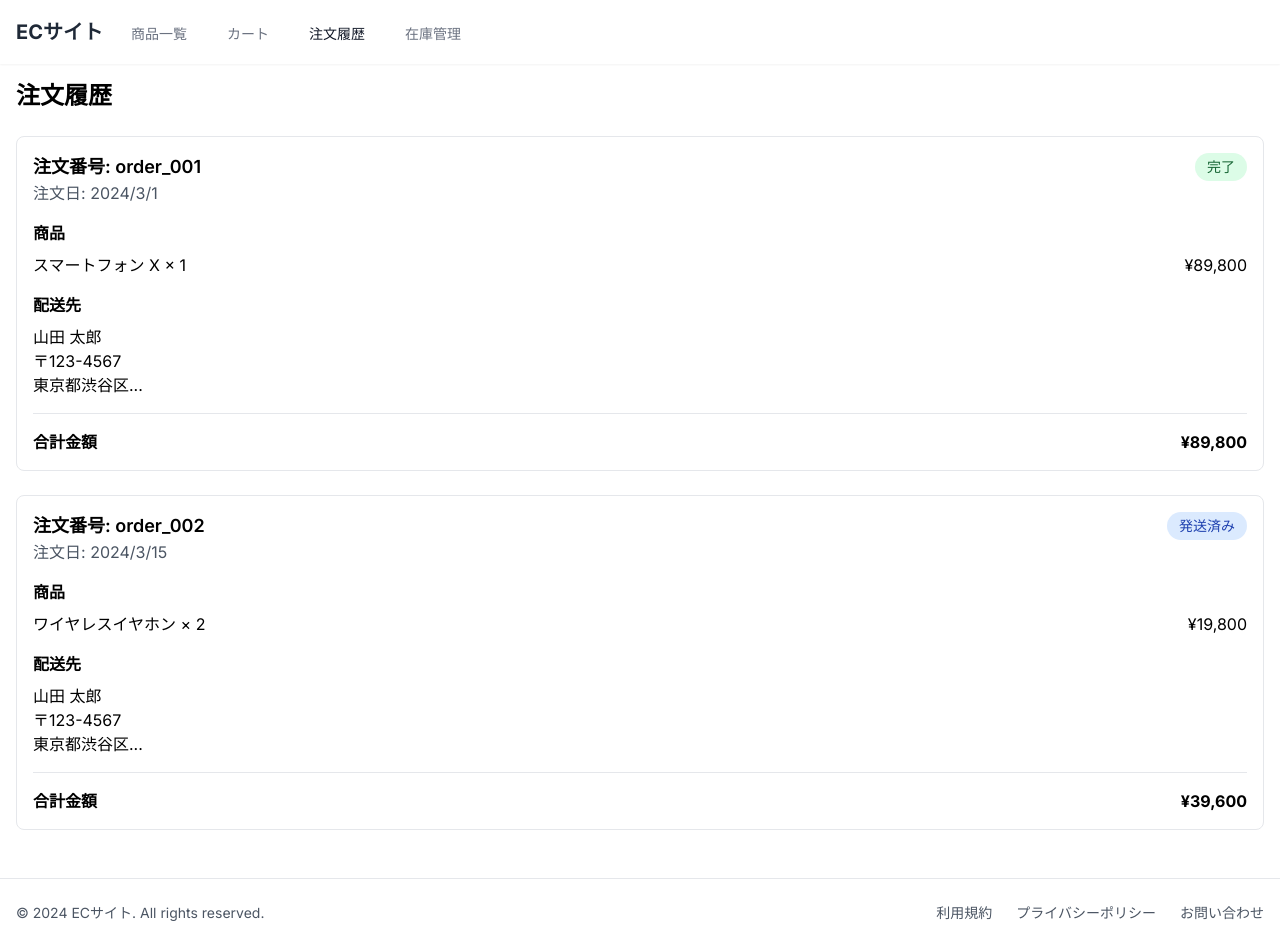
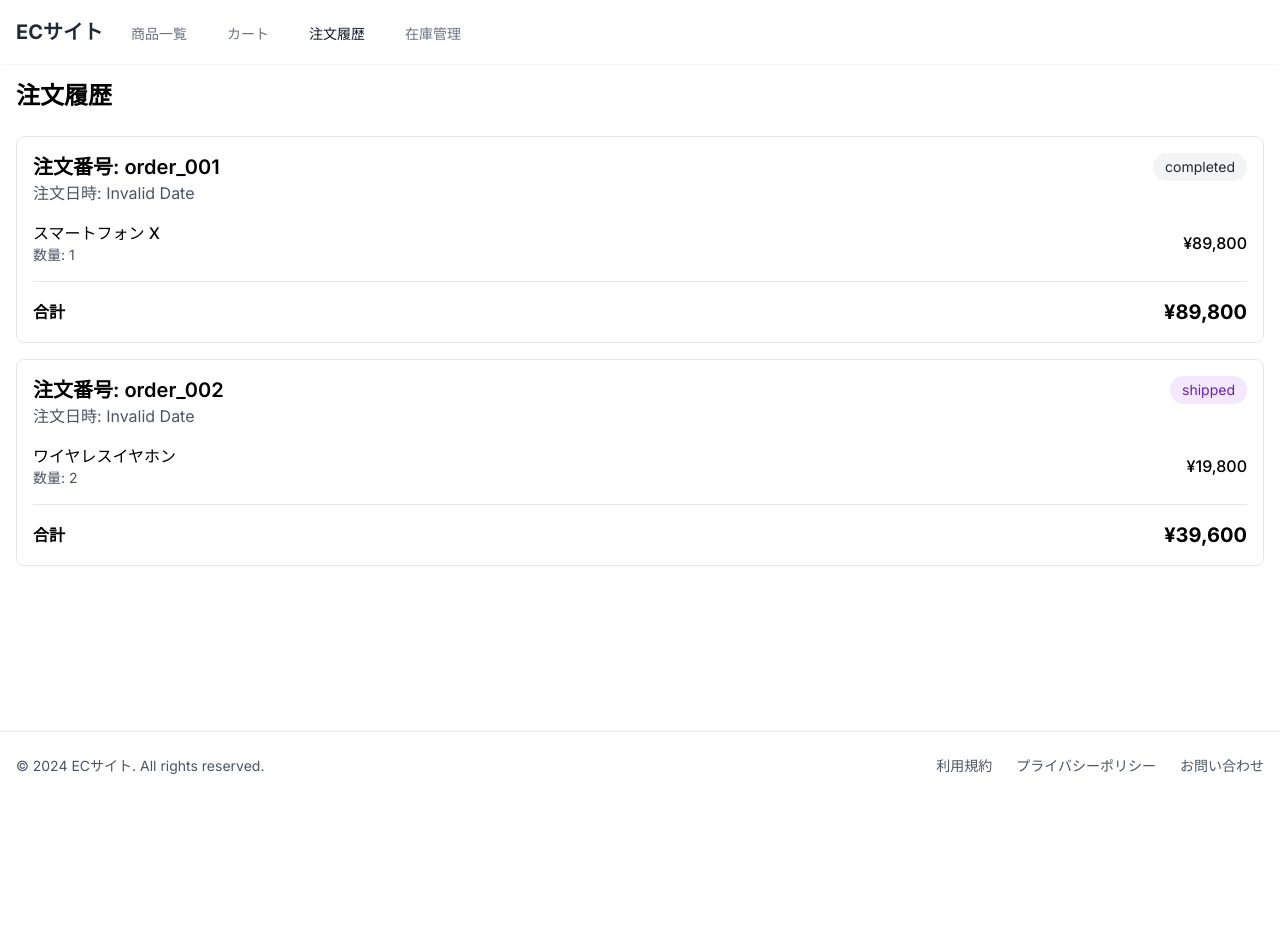
Before and after one commit to tamaco489/tanstack_query_sample, a Next.js app: page /orders in a window 1280 px wide. After the commit the page ends 800 px from the top, so only its background shows below. Built offline with nearby package versions, Linux system fonts and the light colour scheme.

Commit message:
fix: view

```diff
--- a/app/carts/page.tsx
+++ b/app/carts/page.tsx
@@ -1,87 +1,61 @@
 'use client';
 
 import { useCart } from '@/app/hooks/useCart';
+import { CartItem } from '@/app/types/cart';
 
 export default function CartPage() {
-  const { cart, isLoading, error, removeFromCart } = useCart();
-
-  if (isLoading) {
-    return <div className="p-4">読み込み中...</div>;
-  }
-
-  if (error) {
-    return <div className="p-4 text-red-500">エラーが発生しました</div>;
-  }
+  const { cart, removeFromCart } = useCart();
 
   if (!cart) {
-    return <div className="p-4">カートが見つかりませんでした。</div>;
+    return <div className="p-4">カートは空です</div>;
   }
 
   return (
     <div className="container mx-auto p-4">
       <h1 className="text-2xl font-bold mb-6">ショッピングカート</h1>
-
-      <div className="grid grid-cols-1 lg:grid-cols-3 gap-6">
-        <div className="lg:col-span-2">
-          {cart.items.map((item) => (
-            <div key={item.productId} className="flex items-center border-b py-4">
-              <div className="w-24 h-24 bg-gray-100 rounded mr-4">
+      <div className="grid grid-cols-1 gap-4">
+        {cart.items.map((item: CartItem) => (
+          <div key={item.productId} className="border rounded-lg p-4 flex items-center gap-4">
             <img
               src={item.image}
               alt={item.name}
-                  className="w-full h-full object-cover rounded"
+              className="w-24 h-24 object-cover rounded"
             />
-              </div>
             <div className="flex-grow">
-                <h3 className="font-semibold">{item.name}</h3>
+              <h2 className="text-xl font-semibold">{item.name}</h2>
               <p className="text-gray-600">数量: {item.quantity}</p>
               <p className="text-lg font-bold">¥{item.price.toLocaleString()}</p>
             </div>
             <button
-                className="text-red-500 hover:text-red-700"
               onClick={() => removeFromCart.mutate(item.productId)}
-                disabled={removeFromCart.isPending}
+              className="bg-red-500 text-white px-4 py-2 rounded hover:bg-red-600 transition-colors"
             >
-                {removeFromCart.isPending ? '削除中...' : '削除'}
+              削除
             </button>
           </div>
         ))}
       </div>
-
-        <div className="lg:col-span-1">
-          <div className="bg-gray-50 p-4 rounded-lg">
-            <h2 className="text-xl font-bold mb-4">注文概要</h2>
-            <div className="space-y-2">
-              <div className="flex justify-between">
-                <span>小計</span>
+      <div className="mt-8 border-t pt-4">
+        <div className="flex justify-between mb-2">
+          <span>小計:</span>
           <span>¥{cart.subtotal.toLocaleString()}</span>
         </div>
-              <div className="flex justify-between">
-                <span>送料</span>
+        <div className="flex justify-between mb-2">
+          <span>送料:</span>
           <span>¥{cart.shipping.toLocaleString()}</span>
         </div>
-              <div className="flex justify-between">
-                <span>消費税</span>
+        <div className="flex justify-between mb-2">
+          <span>税:</span>
           <span>¥{cart.tax.toLocaleString()}</span>
         </div>
-              <div className="border-t pt-2 mt-2">
-                <div className="flex justify-between font-bold">
-                  <span>合計</span>
+        <div className="flex justify-between text-xl font-bold mt-4">
+          <span>合計:</span>
           <span>¥{cart.total.toLocaleString()}</span>
         </div>
-              </div>
-            </div>
-            <button
-              className="w-full mt-4 bg-blue-500 text-white py-2 px-4 rounded hover:bg-blue-600 transition-colors"
-              onClick={() => {
-                // 注文処理を実装
-              }}
-            >
+        <button className="w-full mt-6 bg-blue-500 text-white py-3 rounded-lg hover:bg-blue-600 transition-colors">
           レジに進む
         </button>
       </div>
     </div>
-      </div>
-    </div>
   );
-};
+}
--- a/app/inventory/page.tsx
+++ b/app/inventory/page.tsx
@@ -1,38 +1,26 @@
 'use client';
 
-import { useEffect, useState } from 'react';
+import { useQuery } from '@tanstack/react-query';
+import { InventoryItem, InventoryResponse } from '@/app/types/inventory';
 
-interface InventoryItem {
-  productId: number;
-  name: string;
-  currentStock: number;
-  reservedStock: number;
-  availableStock: number;
-  lastUpdated: string;
+async function fetchInventory(): Promise<InventoryItem[]> {
+  const response = await fetch('/api/inventory');
+  const data: InventoryResponse = await response.json();
+  return data.items;
 }
 
 export default function InventoryPage() {
-  const [inventory, setInventory] = useState<InventoryItem[]>([]);
-  const [loading, setLoading] = useState(true);
+  const { data: inventory, isLoading, error } = useQuery({
+    queryKey: ['inventory'],
+    queryFn: fetchInventory,
+  });
 
-  useEffect(() => {
-    const fetchInventory = async () => {
-      try {
-        const response = await fetch('/api/inventory');
-        const data = await response.json();
-        setInventory(data.inventory);
-      } catch (error) {
-        console.error('在庫情報の取得に失敗しました:', error);
-      } finally {
-        setLoading(false);
-      }
-    };
+  if (isLoading) {
+    return <div className="p-4">読み込み中...</div>;
+  }
 
-    fetchInventory();
-  }, []);
-
-  if (loading) {
-    return <div className="p-4">読み込み中...</div>;
+  if (error) {
+    return <div className="p-4 text-red-500">エラーが発生しました</div>;
   }
 
   const getStockStatus = (availableStock: number) => {
@@ -73,7 +61,7 @@ export default function InventoryPage() {
             </tr>
           </thead>
           <tbody className="divide-y divide-gray-200">
-            {inventory.map((item) => (
+            {inventory?.map((item: InventoryItem) => (
               <tr key={item.productId}>
                 <td className="px-6 py-4 whitespace-nowrap">
                   <div className="text-sm font-medium text-gray-900">{item.name}</div>
--- a/app/orders/page.tsx
+++ b/app/orders/page.tsx
@@ -1,121 +1,76 @@
 'use client';
 
-import { useEffect, useState } from 'react';
+import { useQuery } from '@tanstack/react-query';
+import { Order, OrderResponse } from '@/app/types/order';
+import { CartItem } from '@/app/types/cart';
 
-interface OrderItem {
-  productId: number;
-  name: string;
-  price: number;
-  quantity: number;
-}
-
-interface ShippingAddress {
-  name: string;
-  postalCode: string;
-  address: string;
-}
-
-interface Order {
-  id: string;
-  date: string;
-  status: string;
-  items: OrderItem[];
-  total: number;
-  shippingAddress: ShippingAddress;
+async function fetchOrders(): Promise<Order[]> {
+  const response = await fetch('/api/orders');
+  const data: OrderResponse = await response.json();
+  return data.orders;
 }
 
 export default function OrdersPage() {
-  const [orders, setOrders] = useState<Order[]>([]);
-  const [loading, setLoading] = useState(true);
+  const { data: orders, isLoading, error } = useQuery({
+    queryKey: ['orders'],
+    queryFn: fetchOrders,
+  });
 
-  useEffect(() => {
-    const fetchOrders = async () => {
-      try {
-        const response = await fetch('/api/orders');
-        const data = await response.json();
-        setOrders(data.orders);
-      } catch (error) {
-        console.error('注文履歴の取得に失敗しました:', error);
-      } finally {
-        setLoading(false);
-      }
-    };
-
-    fetchOrders();
-  }, []);
-
-  if (loading) {
+  if (isLoading) {
     return <div className="p-4">読み込み中...</div>;
   }
 
-  const getStatusColor = (status: string) => {
+  if (error) {
+    return <div className="p-4 text-red-500">エラーが発生しました</div>;
+  }
+
+  const getStatusColor = (status: Order['status']) => {
     switch (status) {
-      case 'completed':
-        return 'bg-green-100 text-green-800';
-      case 'shipped':
-        return 'bg-blue-100 text-blue-800';
       case 'pending':
         return 'bg-yellow-100 text-yellow-800';
+      case 'processing':
+        return 'bg-blue-100 text-blue-800';
+      case 'shipped':
+        return 'bg-purple-100 text-purple-800';
+      case 'delivered':
+        return 'bg-green-100 text-green-800';
+      case 'cancelled':
+        return 'bg-red-100 text-red-800';
       default:
         return 'bg-gray-100 text-gray-800';
-    }
-  };
-
-  const getStatusText = (status: string) => {
-    switch (status) {
-      case 'completed':
-        return '完了';
-      case 'shipped':
-        return '発送済み';
-      case 'pending':
-        return '処理中';
-      default:
-        return status;
     }
   };
 
   return (
     <div className="container mx-auto p-4">
       <h1 className="text-2xl font-bold mb-6">注文履歴</h1>
-
-      <div className="space-y-6">
-        {orders.map((order) => (
+      <div className="grid grid-cols-1 gap-4">
+        {orders?.map((order: Order) => (
           <div key={order.id} className="border rounded-lg p-4">
             <div className="flex justify-between items-start mb-4">
               <div>
-                <h2 className="text-lg font-semibold">注文番号: {order.id}</h2>
-                <p className="text-gray-600">
-                  注文日: {new Date(order.date).toLocaleDateString('ja-JP')}
-                </p>
+                <h2 className="text-xl font-semibold">注文番号: {order.id}</h2>
+                <p className="text-gray-600">注文日時: {new Date(order.createdAt).toLocaleString()}</p>
               </div>
               <span className={`px-3 py-1 rounded-full text-sm ${getStatusColor(order.status)}`}>
-                {getStatusText(order.status)}
+                {order.status}
               </span>
             </div>
-
-            <div className="mb-4">
-              <h3 className="font-semibold mb-2">商品</h3>
-              <div className="space-y-2">
-                {order.items.map((item) => (
-                  <div key={item.productId} className="flex justify-between">
-                    <span>{item.name} × {item.quantity}</span>
-                    <span>¥{item.price.toLocaleString()}</span>
+            <div className="space-y-2">
+              {order.items.map((item: CartItem) => (
+                <div key={item.productId} className="flex justify-between items-center">
+                  <div>
+                    <p className="font-medium">{item.name}</p>
+                    <p className="text-sm text-gray-600">数量: {item.quantity}</p>
                   </div>
-                ))}
-              </div>
+                  <p className="font-medium">¥{item.price.toLocaleString()}</p>
+                </div>
+              ))}
             </div>
-
-            <div className="mb-4">
-              <h3 className="font-semibold mb-2">配送先</h3>
-              <p>{order.shippingAddress.name}</p>
-              <p>〒{order.shippingAddress.postalCode}</p>
-              <p>{order.shippingAddress.address}</p>
-            </div>
-
-            <div className="border-t pt-4">
-              <div className="flex justify-between font-bold">
-                <span>合計金額</span>
-                <span>¥{order.total.toLocaleString()}</span>
+            <div className="mt-4 pt-4 border-t">
+              <div className="flex justify-between items-center">
+                <span className="font-bold">合計</span>
+                <span className="text-xl font-bold">¥{order.total.toLocaleString()}</span>
               </div>
             </div>
           </div>
--- a/app/products/page.tsx
+++ b/app/products/page.tsx
@@ -3,20 +3,11 @@
 import { useQuery } from '@tanstack/react-query';
 import { useCart } from '@/app/hooks/useCart';
 import { useState } from 'react';
-
-interface Product {
-  id: number;
-  name: string;
-  price: number;
-  description: string;
-  stock: number;
-  category: string;
-  image: string;
-}
+import { Product, ProductResponse } from '@/app/types/product';
 
 async function fetchProducts(): Promise<Product[]> {
   const response = await fetch('/api/products');
-  const data = await response.json();
+  const data: ProductResponse = await response.json();
   return data.products;
 }
 
```
Lines whose indentation alone changed are shown as unchanged.
